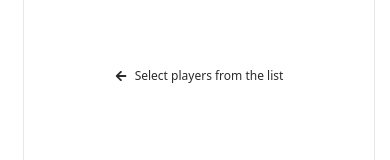
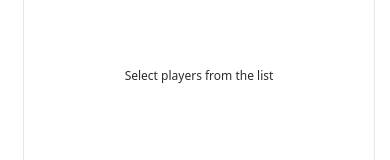
Before and after one commit to davialves1/team-splitting, a React (Vite) app: page / in a window 390 px wide. Shown: the part 802-962 px from the top of the page. Built offline with nearby package versions, Linux system fonts and the light colour scheme; the HTML template or start-up script is replaced by a standard one.

Commit message:
mobile design changes

```diff
--- a/src/App.tsx
+++ b/src/App.tsx
@@ -67,7 +67,7 @@ function App() {
           >
             {playersCount === 0 && (
               <div className="w-full min-h-[500px] gap-2 m-1 dark:text-gray-300 flex flex-row justify-center items-center text-xs  outline-1 outline-gray-200 dark:outline-gray-600 rounded-lg">
-                <FaArrowLeft className="animate-pulse" />
+                <FaArrowLeft className="animate-pulse hidden md:block" />
                 <div className="animate-pulse">
                   Select players from the list
                 </div>
--- a/src/components/PlayersList.tsx
+++ b/src/components/PlayersList.tsx
@@ -134,7 +134,7 @@ export const PlayersList = ({
     <ul
       className={`text-left text-sm font-medium text-gray-900 bg-white border border-gray-200 rounded-lg dark:bg-gray-700 dark:border-gray-600 dark:text-white ${
         showList
-          ? "w-full overflow-y-scroll h-[400px] md:max-h-[calc(100vh-200px)]"
+          ? "w-full overflow-y-scroll h-[400px] md:h-full md:max-h-[calc(100vh-200px)]"
           : "w-fit h-fit"
       }`}
     >
```
